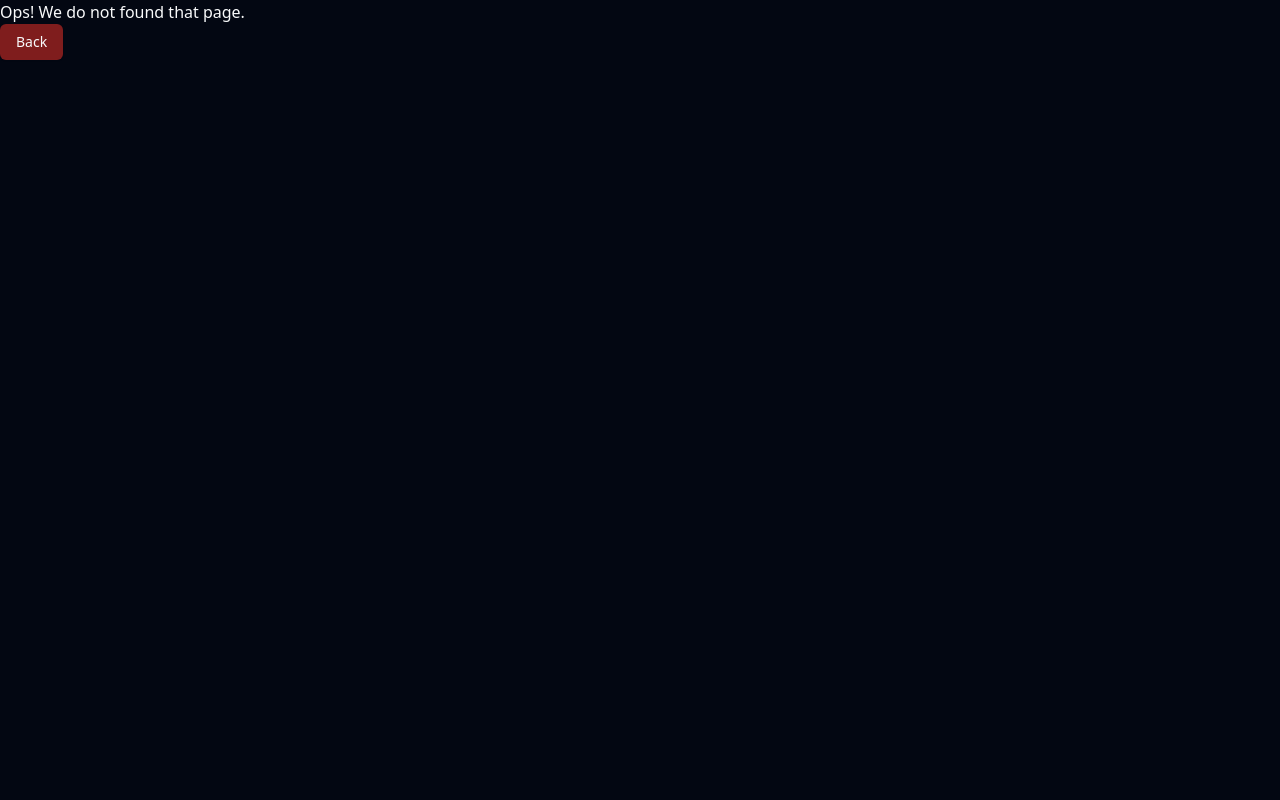
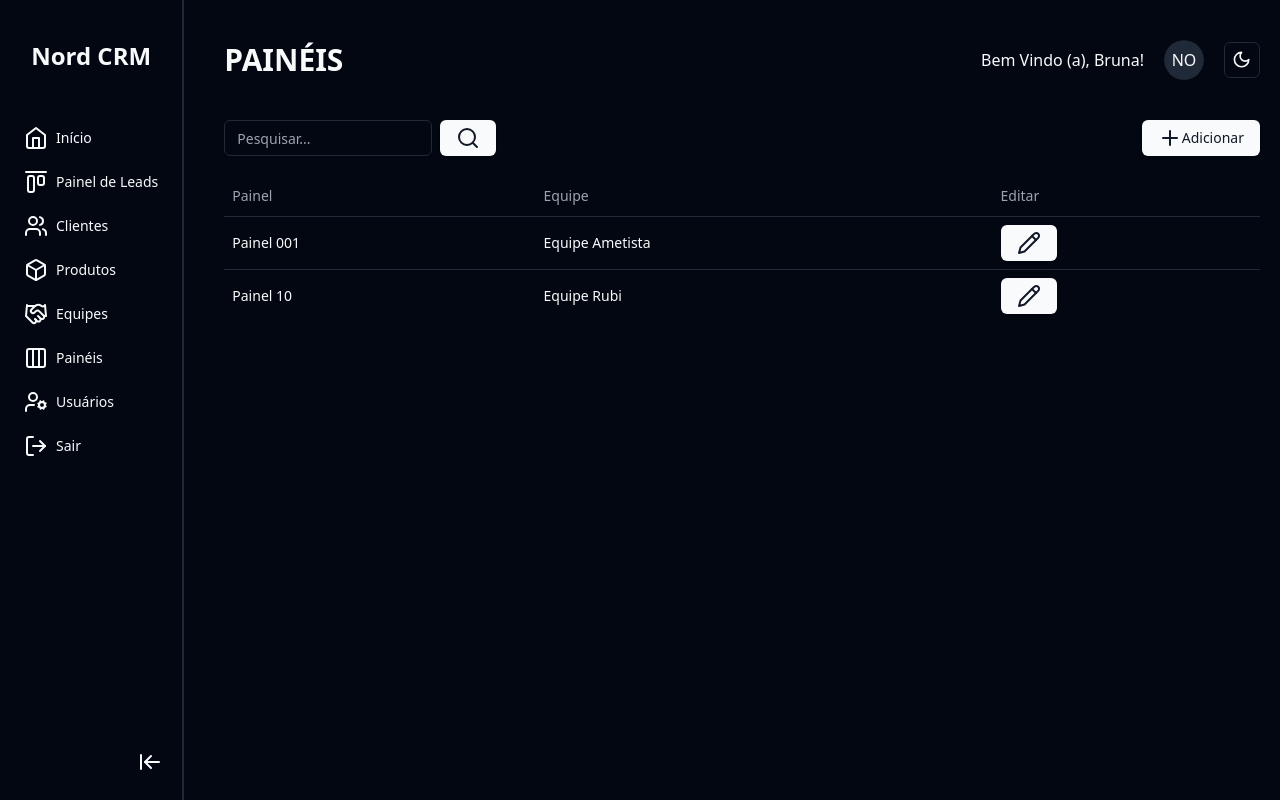
Before and after one commit to JA-Lourenco/NordCRM, a React (Vite) app: page /panels in a window 1280 px wide. Before the commit this address had no page. Built offline with nearby package versions, Linux system fonts and the light colour scheme.

Commit message:
style: new panels page

```diff
--- /dev/null
+++ b/src/pages/Panels/index.tsx
@@ -0,0 +1,64 @@
+import {
+	Table,
+	TableBody,
+	TableCell,
+	TableHead,
+	TableHeader,
+	TableRow,
+} from "@/components/ui/table";
+import { Button } from "@/components/ui/button";
+import { Input } from "@/components/ui/input";
+
+import { Pencil, Plus, Search } from "lucide-react";
+
+export function Panels() {
+	return (
+		<>
+			<section className="flex items-center justify-between mb-5">
+				<div className="flex items-center">
+					<Input type="text" placeholder="Pesquisar..." className="w-52 mr-2" />
+
+					<Button>
+						<Search />
+					</Button>
+				</div>
+
+				<Button>
+					<Plus /> Adicionar
+				</Button>
+			</section>
+
+			<Table>
+				<TableHeader>
+					<TableRow>
+						<TableHead>Painel</TableHead>
+						<TableHead>Equipe</TableHead>
+						<TableHead>Editar</TableHead>
+					</TableRow>
+				</TableHeader>
+
+				<TableBody>
+					<TableRow>
+						<TableCell>Painel 001</TableCell>
+						<TableCell>Equipe Ametista</TableCell>
+						<TableCell>
+							<Button>
+								<Pencil />
+							</Button>
+						</TableCell>
+					</TableRow>
+
+					<TableRow>
+						<TableCell>Painel 10</TableCell>
+						<TableCell>Equipe Rubi</TableCell>
+						<TableCell>
+							<Button>
+								<Pencil />
+							</Button>
+						</TableCell>
+					</TableRow>
+				</TableBody>
+			</Table>
+		</>
+	);
+}
--- a/src/routes/root.tsx
+++ b/src/routes/root.tsx
@@ -6,6 +6,7 @@ import { LeadsPanel } from "@/pages/LeadsPanel";
 import { Customers } from "@/pages/Customers";
 import { Products } from "@/pages/Products";
 import { Teams } from "@/pages/Teams";
+import { Panels } from "@/pages/Panels";
 import { Users } from "@/pages/Users";
 import { CustomerDetails } from "@/pages/CustomerDetails";
 import { ErrorPage } from "@/pages/ErrorPage";
@@ -79,6 +80,21 @@ export const router = createBrowserRouter([
 		],
 	},
 	{
+		path: "/panels",
+		element: <Layout pageName="PAINÉIS" />,
+		children: [
+			{
+				index: true,
+				path: "/panels",
+				element: <Panels />,
+			},
+			{
+				path: "/panels/:id",
+				element: <h1>TESTE EQUIPE</h1>,
+			},
+		],
+	},
+	{
 		path: "/users",
 		element: <Layout pageName="USUÁRIOS" />,
 		children: [
```
